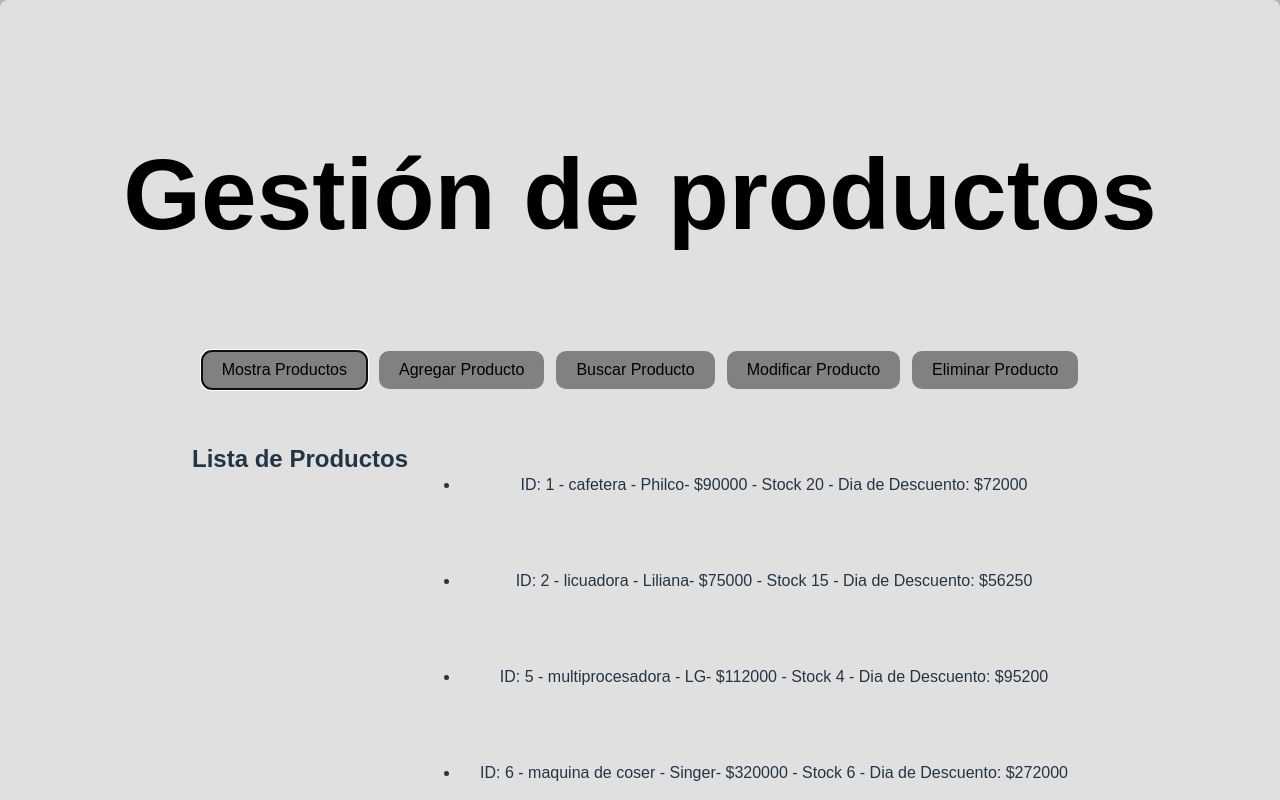
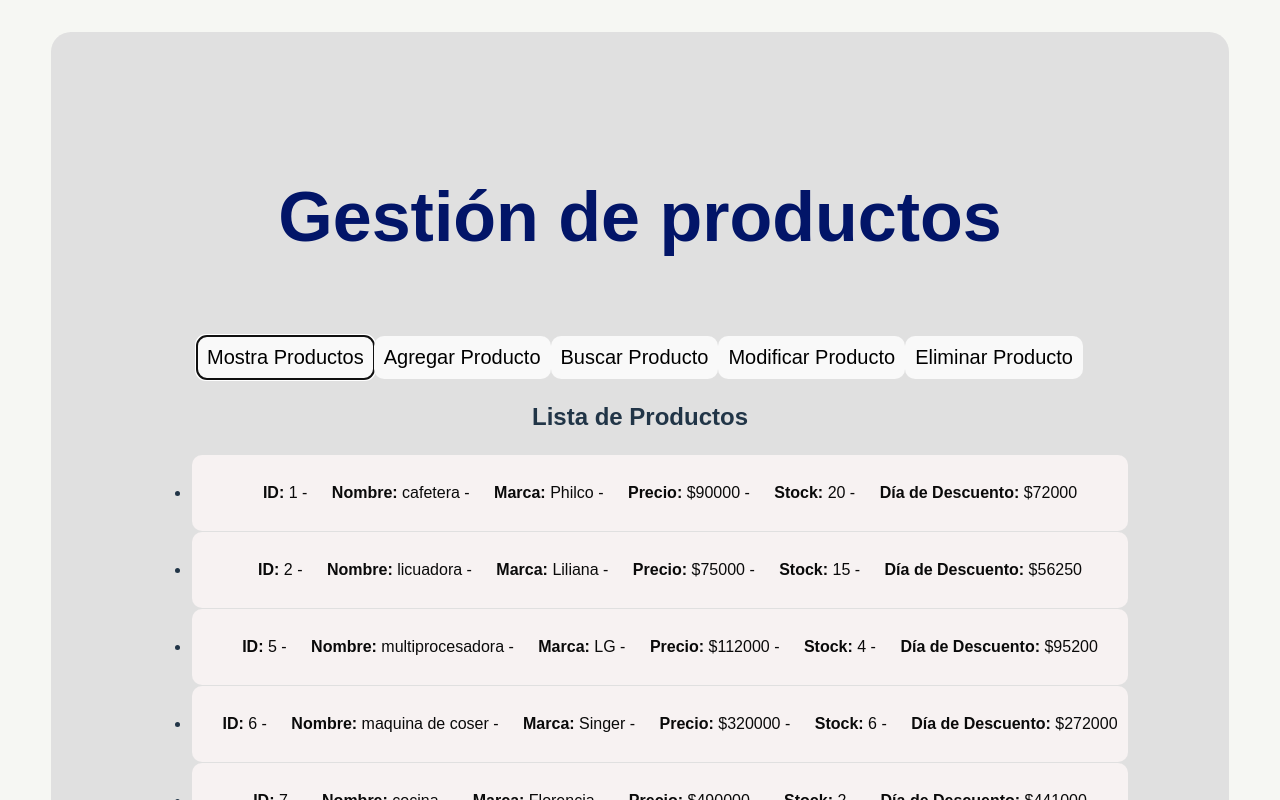
Before and after one commit to pricilaacsama/pv_tp4_grupo11, a React (Vite) app: page / in a window 1280 px wide. Both pictures are taken after a click on the button "Mostra Productos". Shown: the top 800 px of the page. Built offline with nearby package versions, Linux system fonts and the light colour scheme.

Commit message:
subiendo Producto.css y modificando productForm.jsx,modificarproducto.jsx,mostrarproducto.jsx,producto.jsx-Delia Maribel Cusipuma

```diff
--- a/src/assets/components/BarraBusqueda2.jsx
+++ b/src/assets/components/BarraBusqueda2.jsx
@@ -1,4 +1,98 @@
-import { useState, useEffect,useMemo } from "react";
+import { useState, useEffect, useMemo } from "react";
+import { buscarPorId, buscarPorNombre, buscarPorMarca } from "./buscarProducto";
+import ProductList from "./ProductList";
+import "../../css/Producto.css";
+
+function BarraBusqueda(props) {
+  const [productos, setProductos] = props.productos;
+  const [opcion, setOpcion] = useState("1");
+  const [buscado, setBuscado] = useState("");
+
+  const resultado = useMemo(() => {
+    switch (opcion) {
+      case "1":
+        return buscarPorId(productos, buscado);
+      case "2":
+        return buscarPorNombre(productos, buscado);
+      case "3":
+        return buscarPorMarca(productos, buscado);
+      default:
+        return [];
+    }
+  }, [opcion, buscado, productos]);
+
+  const guardarOpcion = (event) => {
+    setOpcion(event.target.value);
+  };
+
+  const guardarBuscado = (event) => {
+    setBuscado(event.target.value);
+  };
+
+  return (
+    <div className="barra-busqueda-container">
+      <h2 className="barra-busqueda-titulo">🔍 Parámetros de Búsqueda</h2>
+
+      <div className="barra-busqueda-input-group">
+        <label className="barra-busqueda-label">Buscar:</label>
+        <input
+          className="barra-busqueda-input"
+          type="text"
+          value={buscado}
+          onChange={guardarBuscado}
+        />
+      </div>
+
+      <div className="barra-busqueda-opciones">
+        <label className="barra-busqueda-radio-label">
+          <input
+            type="radio"
+            name="busqueda"
+            value="1"
+            onChange={guardarOpcion}
+            checked={opcion === "1"}
+            className="barra-busqueda-radio"
+          />
+          Por ID
+        </label>
+
+        <label className="barra-busqueda-radio-label">
+          <input
+            type="radio"
+            name="busqueda"
+            value="2"
+            onChange={guardarOpcion}
+            checked={opcion === "2"}
+            className="barra-busqueda-radio"
+          />
+          Por Nombre
+        </label>
+
+        <label className="barra-busqueda-radio-label">
+          <input
+            type="radio"
+            name="busqueda"
+            value="3"
+            onChange={guardarOpcion}
+            checked={opcion === "3"}
+            className="barra-busqueda-radio"
+          />
+          Por Marca
+        </label>
+      </div>
+
+      <div className="barra-busqueda-resultados">
+        <ProductList
+          productos={[resultado, () => {}]}
+          titulo={"Resultado de Búsqueda"}
+        />
+      </div>
+    </div>
+  );
+}
+
+export default BarraBusqueda;
+/*import { useState, useEffect,useMemo } from "react";
 import { buscarPorId, buscarPorNombre, buscarPorMarca } from "./buscarProducto";
 import ProductList from "./ProductList";
 
@@ -45,4 +139,4 @@ function BarraBusqueda (props) {
     )
 }
 
-export default BarraBusqueda
+export default BarraBusqueda*/
--- a/src/assets/components/ModificarProducto.jsx
+++ b/src/assets/components/ModificarProducto.jsx
@@ -1,4 +1,151 @@
 import { useState } from "react";
+import { buscarPorId } from "./buscarProducto";
+import "../../css/Producto.css";
+
+function ModificarProducto(props) {
+  const [productos, setProductos] = props.productos;
+  const [idProducto, setIdProducto] = useState("");
+  const [encontrado, setEncontrado] = useState(false);
+
+  const [productoDato, setProductoDato] = useState({
+    id: 0,
+    nombre: '',
+    marca: '',
+    precioUnitario: '',
+    precioConDescuento: '',
+    descuento: '',
+    stock: '',
+    estado: false
+  });
+
+  const completarNuevoProducto = (nuevoProducto) => {
+    return {
+      ...nuevoProducto,
+      precioConDescuento:
+        nuevoProducto.precioUnitario - (nuevoProducto.precioUnitario * nuevoProducto.descuento) / 100,
+    };
+  };
+
+  const enviarFormulario = (event) => {
+    event.preventDefault();
+
+    const nuevoProducto = {
+      nombre: productoDato.nombre === '' ? productos[idProducto - 1].nombre : productoDato.nombre,
+      marca: productoDato.marca === '' ? productos[idProducto - 1].marca : productoDato.marca,
+      precioUnitario:
+        productoDato.precioUnitario === ''
+          ? productos[idProducto - 1].precioUnitario
+          : Number(productoDato.precioUnitario),
+      descuento:
+        productoDato.descuento === ''
+          ? productos[idProducto - 1].descuento
+          : Number(productoDato.descuento),
+      stock:
+        productoDato.stock === ''
+          ? productos[idProducto - 1].stock
+          : Number(productoDato.stock),
+      estado: productos[idProducto - 1].estado,
+      id: productos[idProducto - 1].id,
+    };
+
+    completarNuevoProducto(nuevoProducto);
+
+    setProductos(
+      productos.map((prod) =>
+        prod.id === nuevoProducto.id ? { ...prod, ...nuevoProducto } : prod
+      )
+    );
+
+    setEncontrado(false);
+    console.log("Se modificó el producto con ID", idProducto);
+    setIdProducto("");
+  };
+
+  const actualizarCampo = (e) => {
+    const { name, value } = e.target;
+    setProductoDato((dato) => ({ ...dato, [name]: value }));
+  };
+
+  const guardarId = (event) => {
+    setIdProducto(event.target.value);
+  };
+
+  const buscar = (event) => {
+    event.preventDefault();
+    const resultado = buscarPorId(productos, idProducto);
+    setEncontrado(resultado.length !== 0 && resultado[0].estado);
+  };
+
+  return (
+    <div className="modificar-container">
+      <form onSubmit={buscar} className="formulario-busqueda">
+        <input
+          type="number"
+          placeholder="ID del Producto"
+          className="input-modificar"
+          value={idProducto}
+          onChange={guardarId}
+        />
+        <button type="submit" className="boton-modificar">
+          Buscar Producto a Modificar
+        </button>
+      </form>
+
+      {encontrado && (
+        <form onSubmit={enviarFormulario} className="formulario-modificar">
+          <input
+            type="text"
+            name="nombre"
+            placeholder="Nombre"
+            className="input-modificar"
+            value={productoDato.nombre}
+            onChange={actualizarCampo}
+          />
+          <input
+            type="text"
+            name="marca"
+            placeholder="Marca"
+            className="input-modificar"
+            value={productoDato.marca}
+            onChange={actualizarCampo}
+          />
+          <input
+            type="number"
+            name="precioUnitario"
+            placeholder="Precio Unitario"
+            className="input-modificar"
+            value={productoDato.precioUnitario}
+            onChange={actualizarCampo}
+          />
+          <input
+            type="number"
+            name="descuento"
+            placeholder="Descuento (%)"
+            className="input-modificar"
+            value={productoDato.descuento}
+            onChange={actualizarCampo}
+          />
+          <input
+            type="number"
+            name="stock"
+            placeholder="Stock"
+            className="input-modificar"
+            value={productoDato.stock}
+            onChange={actualizarCampo}
+          />
+          <button type="submit" className="boton-modificar">
+            Modificar Producto
+          </button>
+        </form>
+      )}
+    </div>
+  );
+}
+
+export default ModificarProducto;
+
+
+/*import { useState } from "react";
 import { buscarPorId } from "./buscarProducto";
 
 
@@ -89,4 +236,4 @@ function ModificarProducto (props) {
     )
 }
 
-export default ModificarProducto;
+export default ModificarProducto;*/
--- a/src/assets/components/MostrarProducto.jsx
+++ b/src/assets/components/MostrarProducto.jsx
@@ -1,5 +1,29 @@
-import { useEffect, useMemo, useState } from "react";
+import { useState } from "react";
+import "../../css/Producto.css";
+
+function MostrarProducto(props) {
+  const [producto, setProducto] = useState(props.producto);
+
+  return (
+    <div className="producto-fila">
+      <p>
+        <span className="etiqueta">ID:</span> {producto.id} -
+        <span className="etiqueta"> Nombre:</span> {producto.nombre} -
+        <span className="etiqueta"> Marca:</span> {producto.marca} -
+        <span className="etiqueta"> Precio:</span> ${producto.precioUnitario} -
+        <span className="etiqueta"> Stock:</span> {producto.stock} -
+        <span className="etiqueta"> Día de Descuento:</span> ${producto.precioConDescuento}
+      </p>
+    </div>
+  );
+}
+
+export default MostrarProducto;
+
+
+/*import { useEffect, useMemo, useState } from "react";
 import ModificarProducto from "./ModificarProducto";
+import "../css/producto.css";
 
 function MostrarProducto (props) {
 
@@ -12,4 +36,4 @@ function MostrarProducto (props) {
     )
 }
 
-export default MostrarProducto;
+export default MostrarProducto;*/
--- a/src/assets/components/Producto.jsx
+++ b/src/assets/components/Producto.jsx
@@ -1,6 +1,6 @@
 import '../../css/Producto.css';
 import { useState, useMemo, useCallback, useEffect } from 'react';
-import ProductoForm from './productform';
+import ProductoForm from './ProductForm';
 import ProductList from './ProductList';
 import BarraBusqueda from './BarraBusqueda2';
 import ModificarProducto from './ModificarProducto';
@@ -52,7 +52,7 @@ export default function Producto(){
  },[])
 
     return(
-        <div>
+        <div className="producto-container">
 
         <h1>Gestión de productos</h1>
         <button onClick={activarLista}>Mostra Productos</button>
--- a/src/css/Producto.css
+++ b/src/css/Producto.css
@@ -1,41 +1,27 @@
 body {
-  background-color: #b2b9a7;
+  background-color: #f6f7f3;
   font-family: Arial, sans-serif;
   text-align: center;
 }
 
 h1 {
-  color: black;
-  font-size: 100px;
-  margin-bottom: 90px;
+  color: rgb(2, 21, 104);
+  font-size: 70px;
+  margin-bottom: 80px;
 
 }
-
-
-div {
+.producto-container {
   background-color: #e0e0e0;
-  padding: 20px;
-  border-radius: 8px;
-
-  display: flex;
-  justify-content: center;
-  gap: 12px;
-  flex-wrap: wrap;
-
-  width: fit-content;
-  margin: 0 auto;
+  padding: 100px;
+  border-radius: 20px;
 }
 
-
 button {
-  background-color: #818181;
   color: black;
   border: none;
-  padding: 10px 20px;
+  padding: 10px;
   border-radius: 10px;
-  font-size: 16px;
-  cursor: pointer;
-  transition: background-color 0.2s ease;
+  font-size: 20px;
 }
 
 button:hover {
@@ -43,7 +29,81 @@ button:hover {
   color: black;
 }
 
-button:active {
-  background-color: #e9b8cf;
-  color: black;
+
+.producto-fila {
+  border-radius: 10px;
+  padding: 10px;
+  margin: 1px;
+  background-color: #f7f2f2;
+  color: #0a0a0a;
 }
+.etiqueta{
+  font-weight: bold;
+  margin-left: 20px;
+}
+
+
+.barra-busqueda-container {
+  padding: 20px;
+  background-color: #f8f2f2;
+  border-radius: 8px;
+  max-width: 500px;
+  margin: 0 auto;
+}
+
+.barra-busqueda-titulo {
+  text-align: center;
+  color: #333;
+}
+
+.barra-busqueda-input-group {
+  margin-bottom: 15px;
+}
+
+.barra-busqueda-label {
+  margin-right: 10px;
+  font-weight: bold;
+}
+
+.barra-busqueda-input {
+  padding: 8px;
+  width: 100%;
+}
+
+.barra-busqueda-opciones {
+  display: flex;
+  flex-direction: column;
+  gap: 5px;
+  margin-bottom: 15px;
+}
+
+.barra-busqueda-radio-label {
+  display: flex;
+  align-items: center;
+  gap: 8px;
+}
+
+.barra-busqueda-resultados {
+  margin-top: 20px;
+}
+
+.lista {
+  margin-top: 2px;
+}
+
+
+.input-modificar {
+ padding: 10px;
+  border-radius: 10px;
+  width: 100%;
+}
+
+.boton-modificar {
+  padding: 10px 15px;
+  background-color: #27d42d;
+  color: rgb(253, 252, 252);
+  border: none;
+  margin-top: 10px;
+  border-radius: 4px;
+  cursor: pointer;
+}
```
